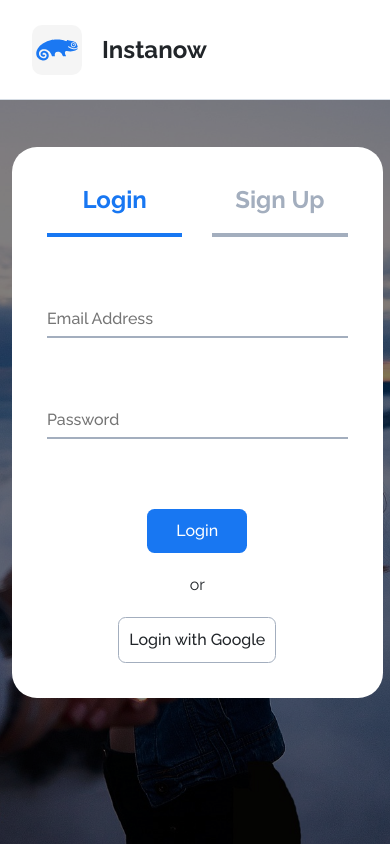
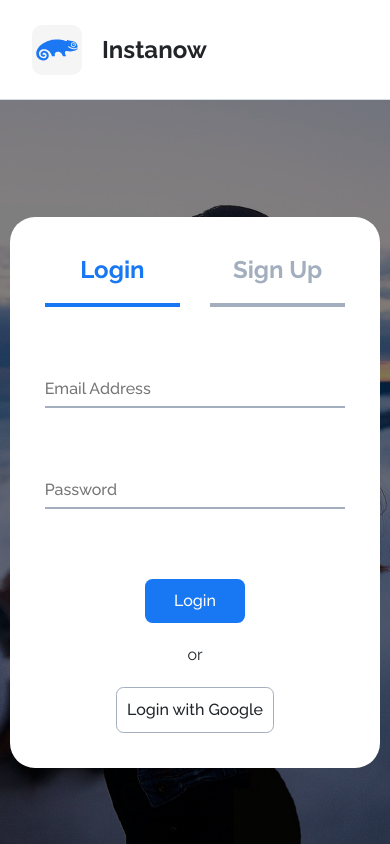
Before and after one commit to OlekVano/instanow, a React (Vite) app: page /login in a window 390 px wide. Built offline with nearby package versions, Linux system fonts and the light colour scheme; no server answers; the HTML template or start-up script is replaced by a standard one.

Commit message:
Further signup and login pages mobile responsiveness

```diff
--- a/src/components/LoginSignUpWrapper/index.module.scss
+++ b/src/components/LoginSignUpWrapper/index.module.scss
@@ -5,6 +5,7 @@
   height: 100%;
   display: grid;
   place-items: center;
+  padding-top: $padding-10xl;
 }
 
 .background {
@@ -66,9 +67,16 @@
 
   .content {
     justify-content: center;
+    padding: 0
   }
 
   .links {
     font-size: $text-xl;
   }
 }
+
+@media (max-width: 300px) {
+  .links {
+    font-size: $text-lg;
+  }
+}
```
